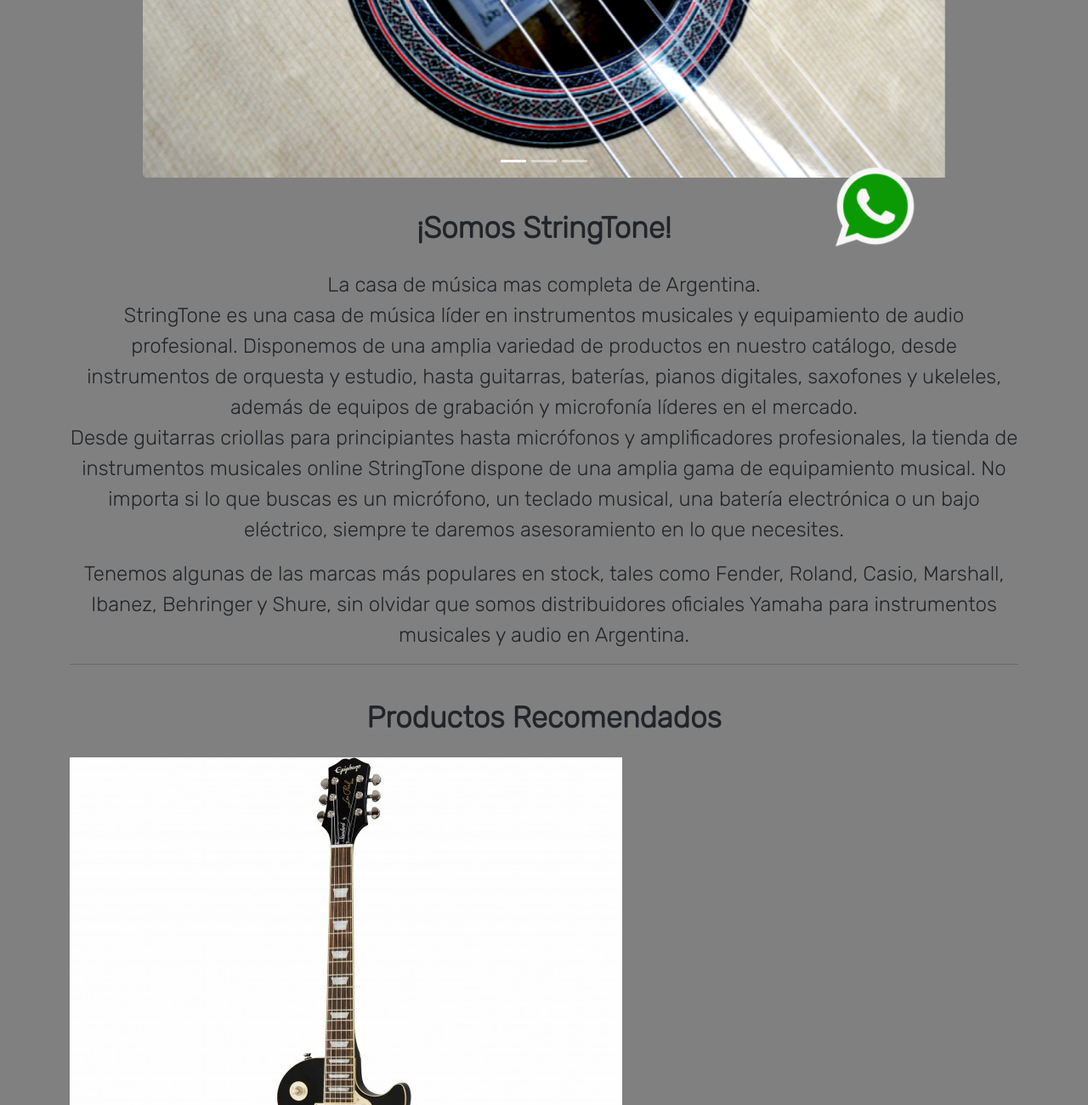
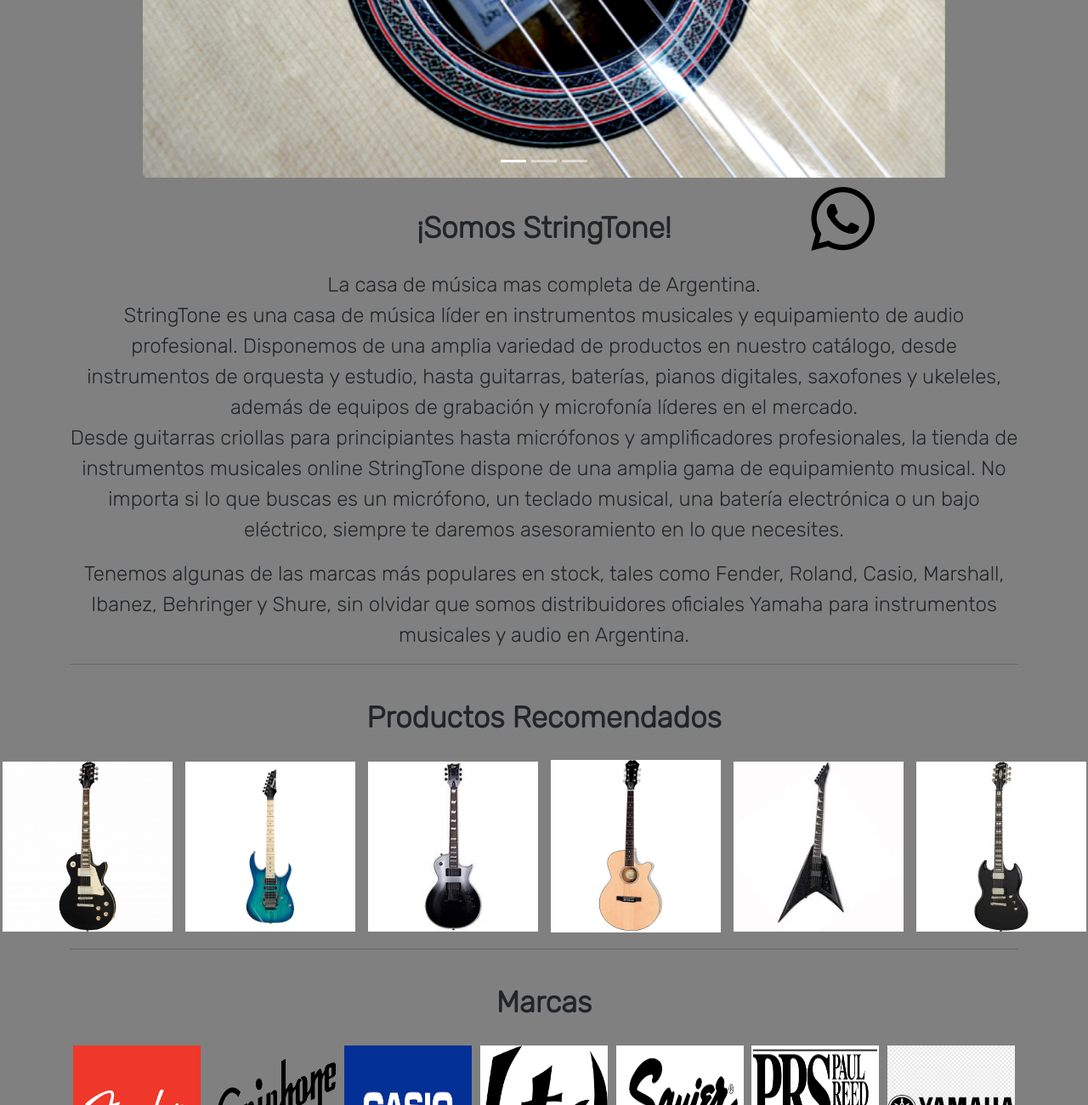
Before and after one commit to Farinaceleste/StringTone2, a plain HTML site: page index.html in a window 1280 px wide. Shown: the part 505-1805 px from the top of the page at 85% size. Drawn offline with nearby package versions, Linux system fonts and the light colour scheme.

Commit message:
cambie logo whatsapp

```diff
--- a/css/style.css
+++ b/css/style.css
@@ -117,17 +117,15 @@
 /* fotos de productos recomendados*/
 
 .grilla {
-    display: grid;
-    grid-template-columns: 20;
-   column-gap: 5px;
-   align-content: center;
+    display: flex;
+    justify-content: center;
+    align-items: center;
+    column-gap: 5px;
+    align-content: center;
+    gap:15px;
+    padding:3px;
 
 }
-
-.guitarras {
-    width: 20px;
-}
-
 
 /* FORMULARIO CONTACTO */
 
@@ -200,14 +198,21 @@
 /*logo whatsapp fixed */
 
 
-.whatsapp {
+.whatsapp{
     position: fixed;
+    display: flex;
+    justify-content: right;
     bottom: 0;
-    background-color: none;
-    margin-right: 10px;
     cursor: pointer;
+    font-size: 75px;
+    color:black;
+
 }
 
+.whatsapp:hover {
+    color:green;
+    transition: 0.5s;
+}
 
 .comocompro {
     display: flex;
--- a/index.html
+++ b/index.html
@@ -126,12 +126,12 @@
             <hr>
             <div class="titulos">Productos Recomendados</div>
             <section class="grilla">
-                <div class="guitarras"><img src="./images/epiphoneguitar.jpg" alt=""></div>
-                <div class="guitarras"><img src="./images/ibanezguitar.webp" alt=""></div>
-                <div class="guitarras"><img src="./images/ltdguitar.jfif" alt=""></div>
-                <div class="guitarras"><img src="./images/epiphoneguitar2.jpg" alt=""></div>
-                <div class="guitarras"><img src="./images/ltdguitar2.jfif" alt=""></div>
-                <div class="guitarras"><img src="./images/epiphonenueva.webp" alt=""></div>
+                <div class="guitarras"><img src="./images/epiphoneguitar.jpg" alt="" width=200px></div>
+                <div class="guitarras"><img src="./images/ibanezguitar.webp" alt="" width=200px></div>
+                <div class="guitarras"><img src="./images/ltdguitar.jfif" alt=""width=200px ></div>
+                <div class="guitarras"><img src="./images/epiphoneguitar2.jpg" alt="" width=200px></div>
+                <div class="guitarras"><img src="./images/ltdguitar2.jfif" alt="" width=200px ></div>
+                <div class="guitarras"><img src="./images/epiphonenueva.webp" alt="" width=200px></div>
             </section>
 
             <hr>
@@ -187,8 +187,8 @@
                 <li>Defensa del Consumidor. </li>
             </div>
 
-            <div>
-                <img class="whatsapp" width=100px src="./images/logowhatsapp.png" alt="Logo Whatsapp">
+
+                <i class="bi bi-whatsapp whatsapp" style="width: 50px;"></i>
             </div>
         </ul>
     </footer>
```
